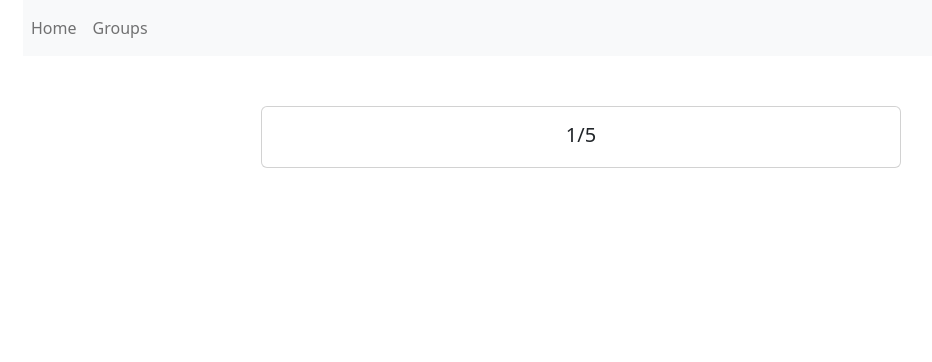
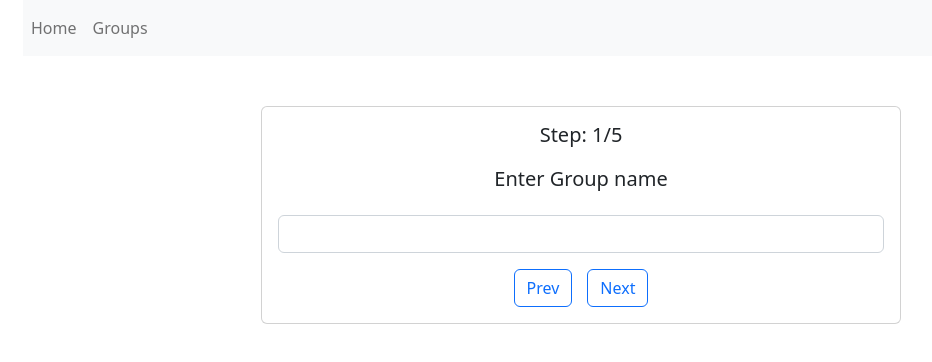
Before and after one commit to arborin/project_statuss_ol, a React (Create React App) app: page / in a window 1280 px wide. Both pictures are taken after a click on the button "Create New Group". Shown: the top 362 px of the page, without its empty margins (59-991 px from the left). Built offline with nearby package versions, Linux system fonts and the light colour scheme.

Commit message:
[ADD] create group component

```diff
--- a/src/components/GroupComp.jsx
+++ b/src/components/GroupComp.jsx
@@ -0,0 +1,25 @@
+import React from "react";
+
+function GroupComp({ groupName, setGroupName }) {
+    return (
+        <div>
+            <div>
+                <p className="card-text">
+                    <h5 className="mb-4 mt-4">Enter Group name</h5>
+
+                    <input
+                        className="form-control mb-3"
+                        type="text"
+                        name="group-name"
+                        value={groupName}
+                        onChange={(e) => {
+                            setGroupName(e.target.value);
+                        }}
+                    />
+                </p>
+            </div>
+        </div>
+    );
+}
+
+export default GroupComp;
--- a/src/pages/Home.jsx
+++ b/src/pages/Home.jsx
@@ -2,6 +2,7 @@ import React, { useState } from "react";
 import { data } from "../data";
 import "./Home.css";
 import Welcome from "../components/Welcome";
+import GroupComp from "../components/GroupComp";
 function Home() {
     const [step, setStep] = useState(0);
 
@@ -18,11 +19,28 @@ function Home() {
             >
                 <div className="card-body text-center">
                     <h5 className="card-title">
-                        {step !== 0 ? `${step}/5` : ""}
+                        {step !== 0 ? `Step: ${step}/5` : ""}
                     </h5>
                     <h6 className="card-subtitle mb-2 text-muted"></h6>
 
                     {step === 0 && <Welcome createNewGroup={createNewGroup} />}
+                    {step === 1 && (
+                        <GroupComp createNewGroup={createNewGroup} />
+                    )}
+
+                    {step !== 0 && (
+                        <div>
+                            <button className="btn btn-outline-primary">
+                                Prev
+                            </button>
+                            <button
+                                className="btn btn-outline-primary"
+                                style={{ marginLeft: "15px" }}
+                            >
+                                Next
+                            </button>
+                        </div>
+                    )}
                 </div>
             </div>
         </div>
```
